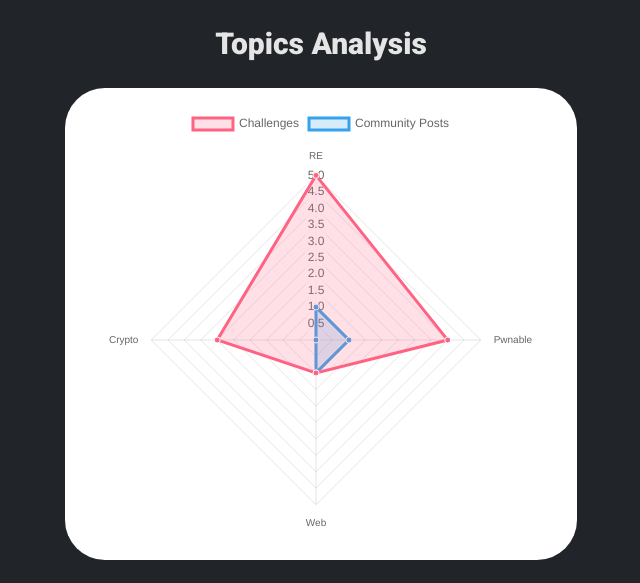
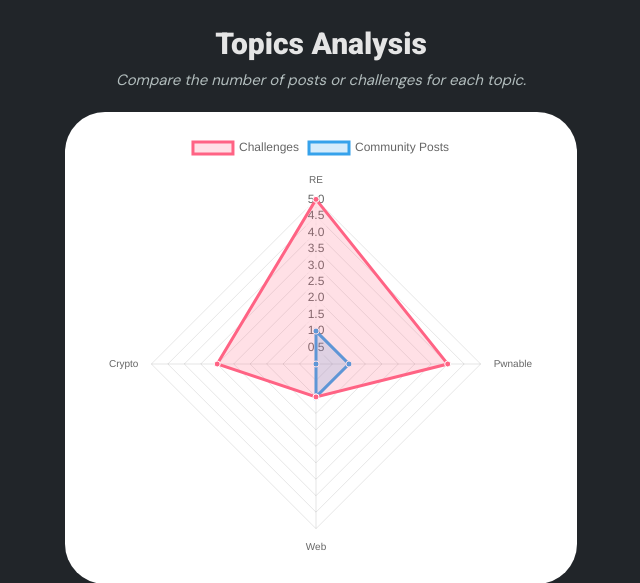
Before and after one commit to meokisama/DjangoCTF, a Django app: page /chart/ in a window 1280 px wide. Shown: the part 106-689 px from the top of the page, without its empty margins (319-959 px from the left). Run offline with Django 4.2, Linux system fonts and the light colour scheme; data comes from the database, SQL or seed files in the repository; both versions use the stored data as it was after the commit.

Commit message:
Chart.js title detail

```diff
--- a/chart/templates/chart/chart.html
+++ b/chart/templates/chart/chart.html
@@ -17,10 +17,13 @@
     <div style="min-height: 100vh;">
 
         <div>
-            <h1 id="upcoming">Topics Analysis</h1>
-        </div>
-        <div class="radar-container">
-            <canvas id="radarChart"></canvas>
+            <div class="chart-title">
+                <h1 id="upcoming">Topics Analysis</h1>
+                <p><i>Compare the number of posts or challenges for each topic.</i></p>
+            </div>
+            <div class="radar-container">
+                <canvas id="radarChart"></canvas>
+            </div>
         </div>
 
     </div>
--- a/main/static/main/style.css
+++ b/main/static/main/style.css
@@ -705,4 +705,13 @@
   margin-right: auto;
 }
 
+.chart-title {
+  text-align: center;
+}
+
+.chart-title p {
+  margin-top: -20px;
+  padding-bottom: 20px;
+}
+
 /* End of Chart */
```
Also changed, not shown: db.sqlite3.
